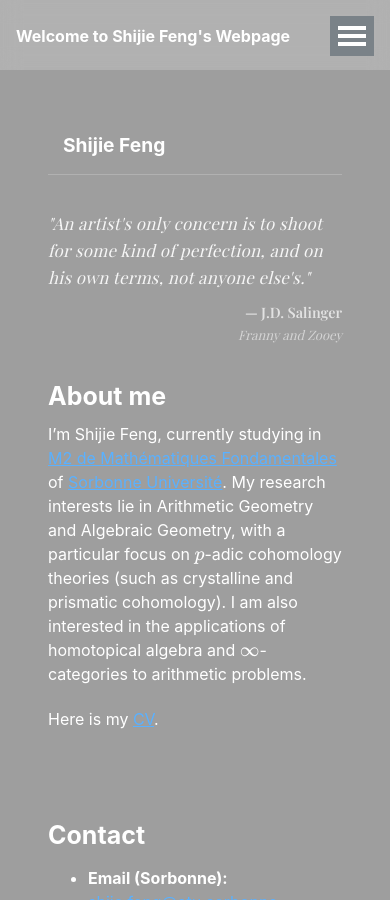
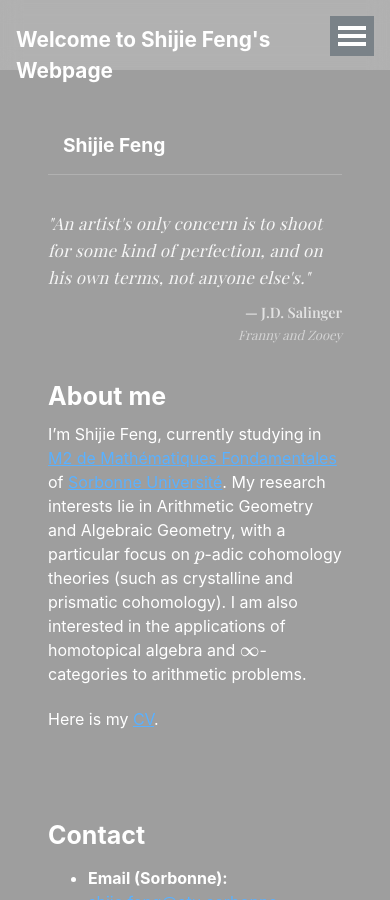
Before and after one commit to SHJFeng/SHJFeng.github.io, a Jekyll site: the page built from _pages/about.md, in a window 390 px wide and 900 px high. Built offline with Jekyll 4.4.1, drawn with Linux system fonts in a browser that asks for light colours; some web fonts are replaced.

Commit message:
手机端名字变大_masthead.scss

```diff
--- a/_sass/layout/_masthead.scss
+++ b/_sass/layout/_masthead.scss
@@ -69,9 +69,16 @@
   list-style-type: none;
   white-space: nowrap;
   background-color: transparent !important;
-
-  &--lg {
+&--lg {
     padding-right: 2em;
     font-weight: 700;
+
+    /* 这里是关键：只在 768px 以下的屏幕（手机/竖屏平板）变大 */
+    @media (max-width: 768px) {
+      font-size: 1.3em !important; /* 你可以把 1.3 改成 1.5 或更大 */
+      padding-right: 1em; /* 手机上右边距稍微改小一点，防止太挤 */
+    }
+
+    /* 电脑端保持默认大小（不写 font-size 就会继承默认值） */
   }
 }
```
